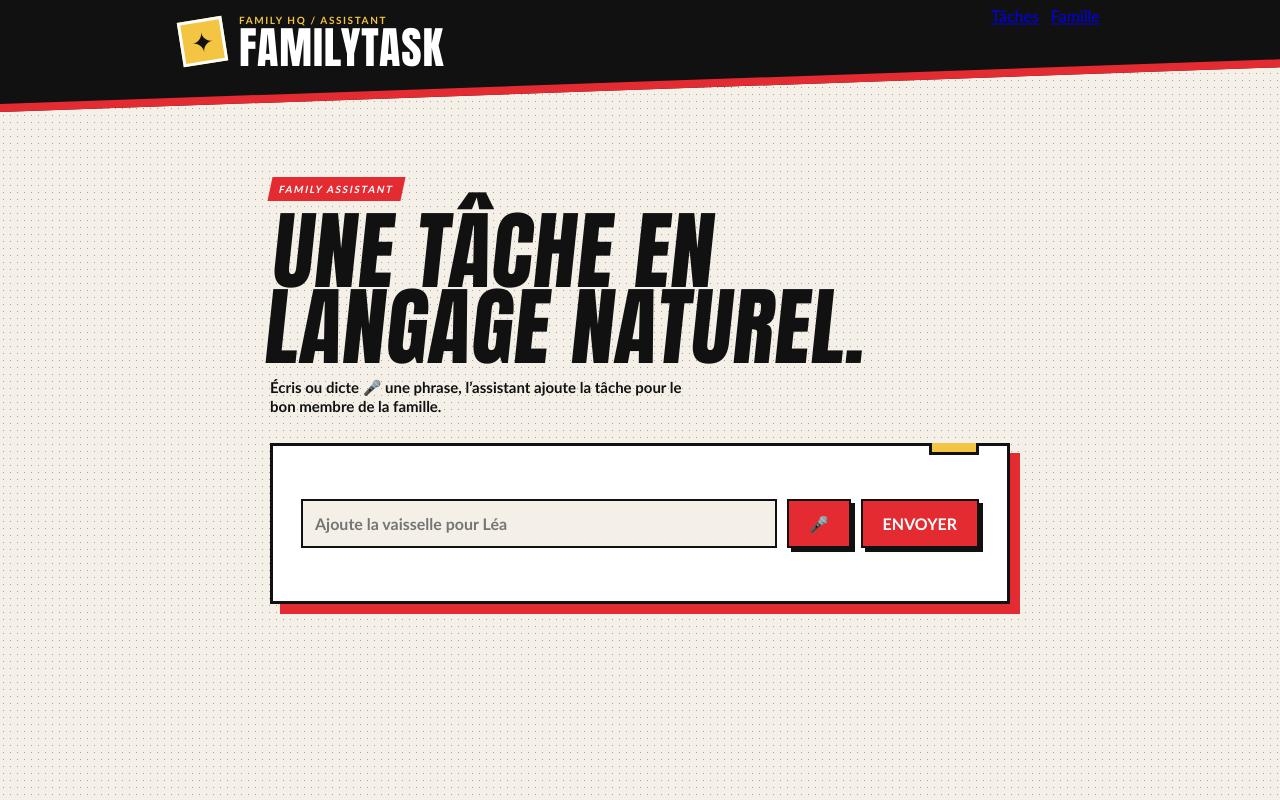
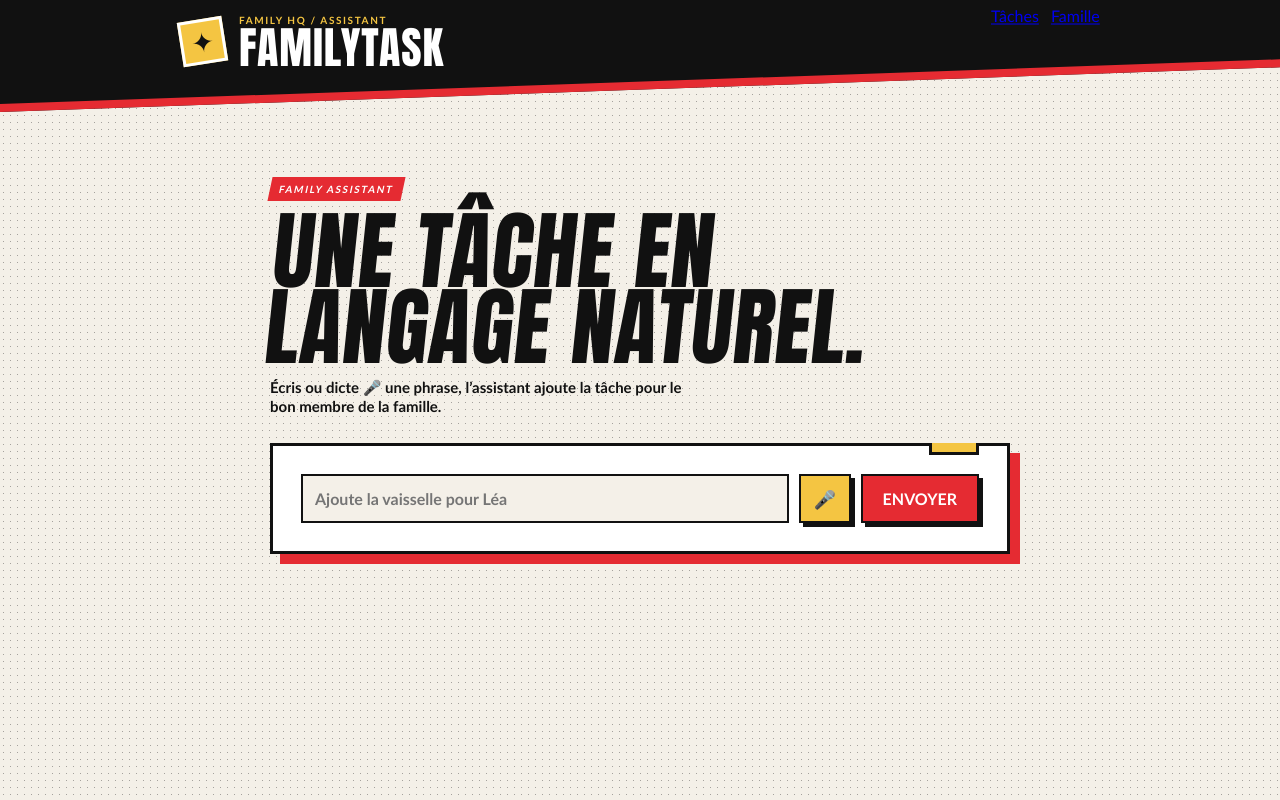
Before and after one commit to Christ-code1/familytask, a Vue app in the folder familytask/frontend/: page /assistant in a window 1280 px wide. Built offline with nearby package versions, Linux system fonts and the light colour scheme; sample sign-in values are in the browser's storage; the HTML template or start-up script is replaced by a standard one.

Commit message:
Update style.css

```diff
--- a/familytask/frontend/src/style.css
+++ b/familytask/frontend/src/style.css
@@ -327,6 +327,62 @@ body::before {
 }
 .confirmation-message { max-width: 330px; margin: 20px 0 27px; line-height: 1.5; }
 .confirmation-message strong { color: var(--yellow); }
+
+/* Assistant IA : zone de messages, champ + bouton micro. */
+.chat-log {
+        display: flex;
+        flex-direction: column;
+        gap: 10px;
+        max-height: 320px;
+        margin-bottom: 20px;
+        padding: 16px;
+        overflow-y: auto;
+        background: var(--paper);
+        border: 2px solid var(--ink);
+}
+.chat-message {
+        max-width: 80%;
+        margin: 0;
+        padding: 10px 13px;
+        line-height: 1.4;
+        font-weight: 700;
+        border: 2px solid var(--ink);
+}
+.chat-message.user {
+        align-self: flex-end;
+        color: #fff;
+        background: var(--red);
+}
+.chat-message.assistant {
+        align-self: flex-start;
+        color: var(--ink);
+        background: #fff;
+        box-shadow: 3px 3px 0 var(--ink);
+}
+.chat-message.is-typing { opacity: .6; font-weight: 900; }
+.chat-form { margin: 0; }
+/* Spécificité supérieure à « .task-form button » (dont .chat-form hérite le style) pour que le micro garde ses propres couleurs. */
+.chat-form button.mic-button {
+        display: grid;
+        flex: none;
+        width: 52px;
+        padding: 0;
+        place-items: center;
+        color: var(--ink);
+        background: var(--yellow);
+        border: 2px solid var(--ink);
+        border-radius: 0;
+        box-shadow: 4px 4px 0 var(--ink);
+        cursor: pointer;
+        font-size: 18px;
+}
+.chat-form button.mic-button:hover { background: var(--yellow); transform: translate(2px, 2px); box-shadow: 2px 2px 0 var(--ink); }
+.chat-form button.mic-button.is-listening { background: var(--red); animation: mic-pulse 1s ease-in-out infinite; }
+@keyframes mic-pulse {
+        0%, 100% { box-shadow: 4px 4px 0 var(--ink); }
+        50% { box-shadow: 4px 4px 0 var(--ink), 0 0 0 6px rgba(229, 43, 50, .35); }
+}
+.voice-hint { margin: 12px 0 0; font-size: 12px; font-weight: 700; opacity: .7; }
 .confirmation-actions { display: flex; justify-content: flex-end; gap: 12px; }
 .confirmation-actions button {
         min-height: 43px;
@@ -396,6 +452,9 @@ body::before {
         .card { padding: 22px 18px; box-shadow: 7px 7px 0 var(--red); }
         .task-form { align-items: stretch; flex-direction: column; }
         .task-form button { min-height: 47px; }
+        .chat-form button.mic-button { width: 100%; min-height: 47px; }
+        .chat-log { max-height: 260px; }
+        .chat-message { max-width: 92%; }
         .deadline-field { min-height: 52px; }
         .assignee-field { min-height: 52px; }
         .confirmation-dialog { padding: 34px 22px 24px; box-shadow: 7px 7px 0 var(--red); }
```
